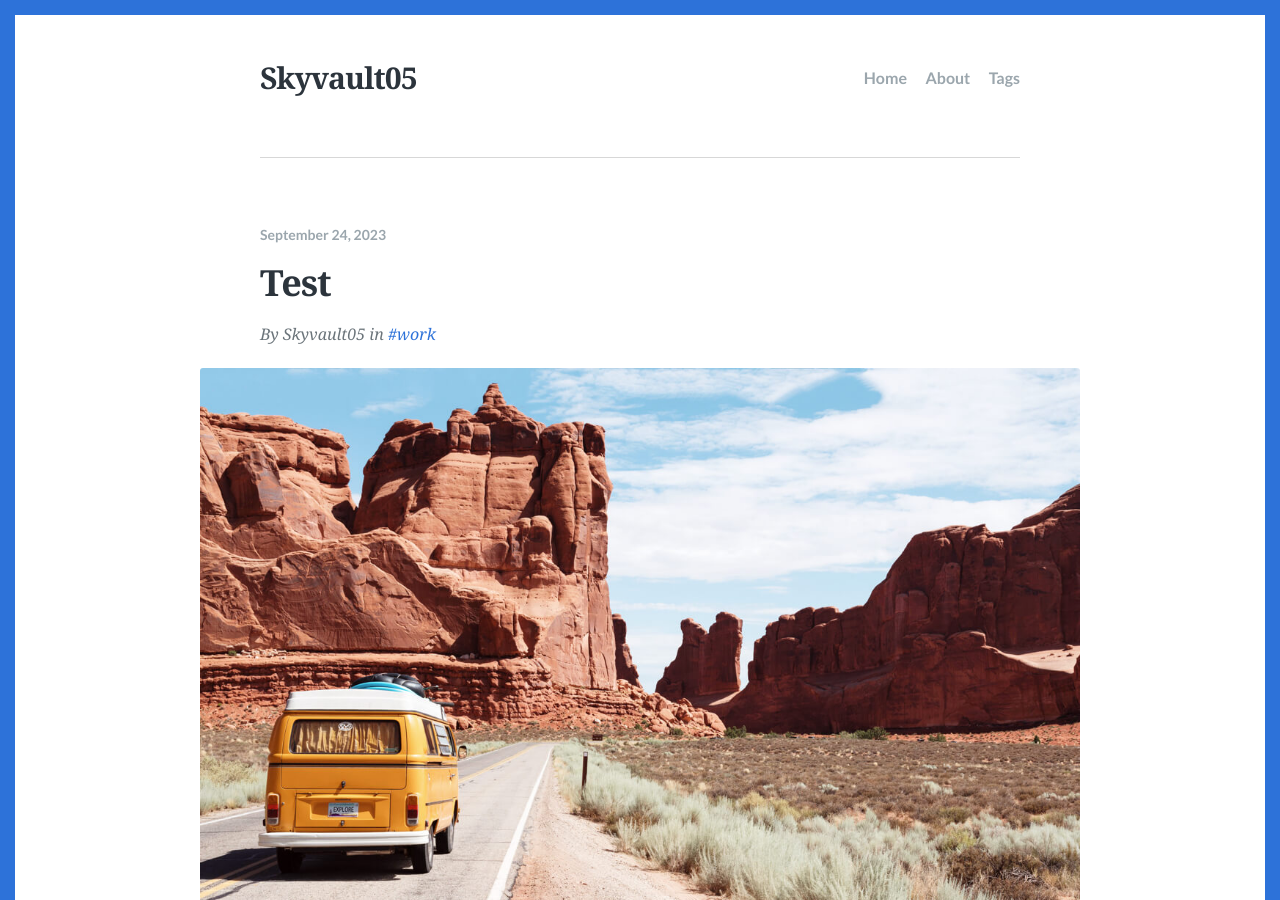
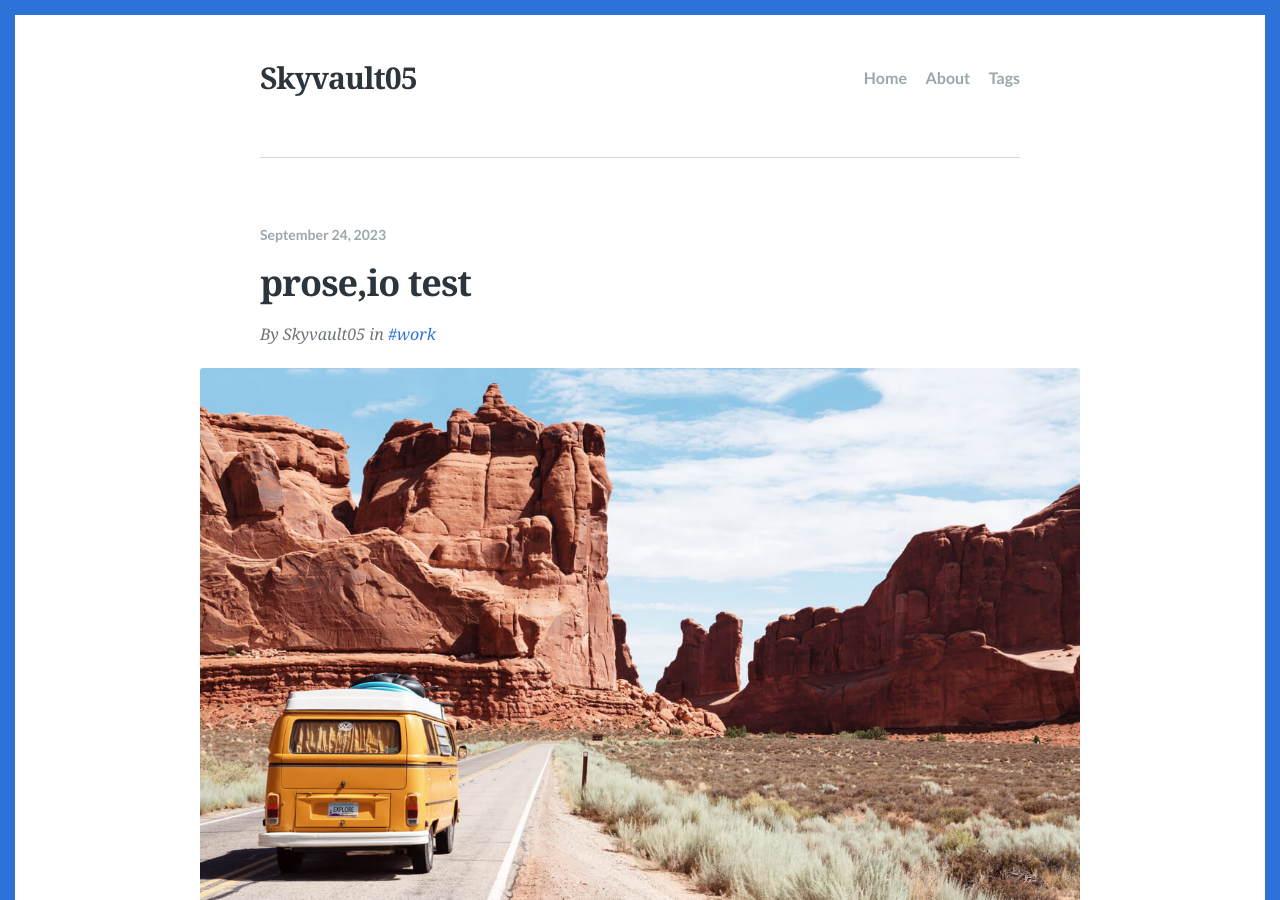
Before and after one commit to skyvault05/skyvault05.github.io, a Jekyll site: the page built from _posts/2023-09-24-test.md, in a window 1280 px wide and 900 px high. Built offline with Jekyll 4.4.1, drawn with Linux system fonts in a browser that asks for light colours; some web fonts are replaced; comment, search, counter and statistics services are not loaded.

Commit message:
Update 2023-09-24-test.md

```diff
--- a/_posts/2023-09-24-test.md
+++ b/_posts/2023-09-24-test.md
@@ -1,10 +1,12 @@
 ---
 published: true
 layout: post
-description: First Post!
-date: 2023-09-24T20:22:00.000Z
+description: First Test
+date: 2023-09-24T00:00:00.000Z
 feature_image: images/road.jpg
 tags:
   - work
+Title: null
+title: 'prose,io test'
 ---
 test
```
